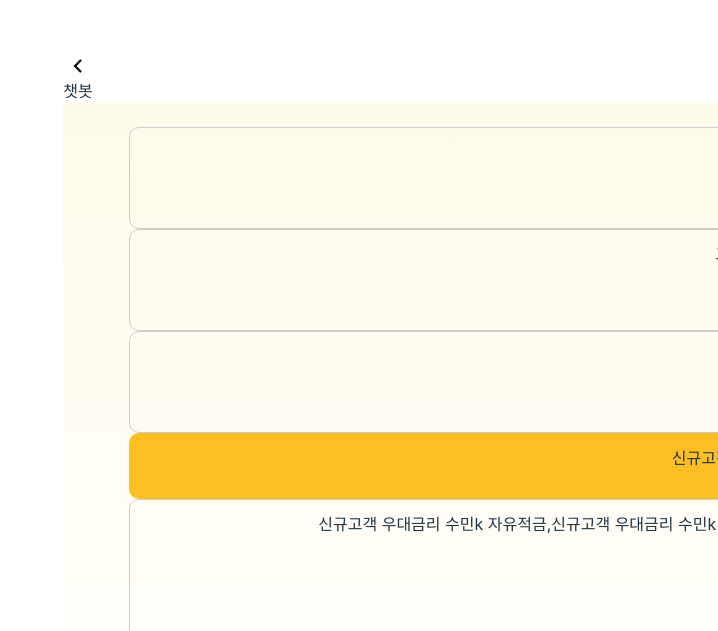
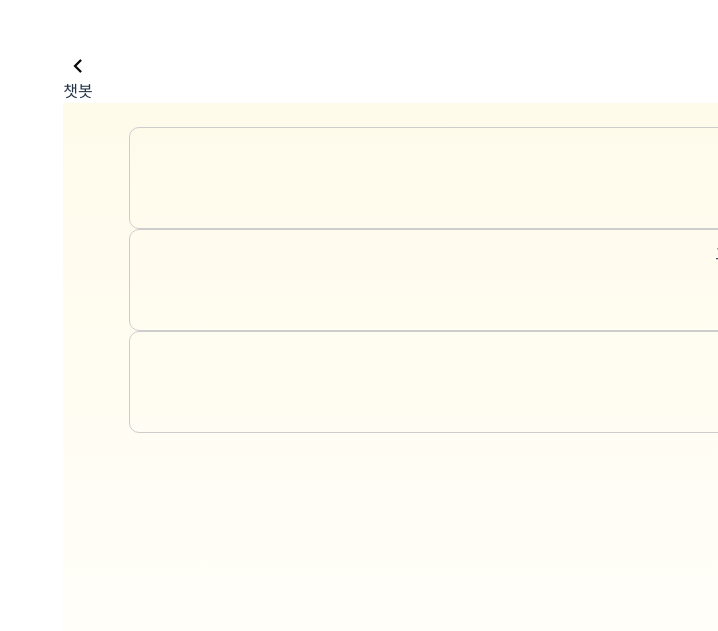
Before and after one commit to kyucchoi/KBcation-front, a Vue app: page /chatBot in a window 1280 px wide. Shown: the part 321-952 px from the top of the page, without its empty margins (562-1280 px from the left). Built offline with nearby package versions, Linux system fonts and the light colour scheme; the HTML template or start-up script is replaced by a standard one.

Commit message:
:pencil2: Fix: chatbot-page 기능생성 및 코드수정

```diff
--- a/src/components/ChattingBox.vue
+++ b/src/components/ChattingBox.vue
@@ -32,7 +32,6 @@ const props = defineProps({
 });
 
 const boxStyle = computed(() => ({
-  height: props.height ? `${props.height}px` : '76px',
   padding: `${props.paddingY}px ${props.paddingX}px`,
   marginBottom: `${props.marginBottom}px`
 }));
--- a/src/components/ChattingExplainBox.vue
+++ b/src/components/ChattingExplainBox.vue
@@ -32,7 +32,6 @@ const props = defineProps({
 });
 
 const boxStyle = computed(() => ({
-  height: props.height ? `${props.height}px` : '110px',
   padding: `${props.paddingTop}px ${props.paddingRight}px ${props.paddingBottom}px ${props.paddingLeft}px`,
   marginBottom: `${props.marginBottom}px`
 }));
--- a/src/components/ChattingQuestionBox.vue
+++ b/src/components/ChattingQuestionBox.vue
@@ -24,7 +24,6 @@ const props = defineProps({
 });
 
 const boxStyle = computed(() => ({
-  height: props.height ? `${props.height}px` : '40px',
   padding: `${props.paddingY}px ${props.paddingX}px`,
   marginBottom: `${props.marginBottom}px`
 }));
--- a/src/pages/ChatBotPage.vue
+++ b/src/pages/ChatBotPage.vue
@@ -13,33 +13,61 @@ interface ChatResult {
   subject: string;
   name: string;
   benefit: string;
-}
-
-interface ChatQuestionResult {
   question: string;
-}
-
-interface ChatExplainResult {
   explain: string;
 }
 
 const result = ref<ChatResult[]>([
-  { subject: '신규고객 우대금리', name: '자유적금', benefit: '3.5% 금리혜택' },
-  { subject: '고양이 고객 우대금리', name: '야옹적금', benefit: '반려묘 우대 0.5%' },
-  { subject: '블라고객 우대금리', name: '급여통장', benefit: '급여이체 시 4.0%' }
-]);
-// 현재 더미데이터 넣은거고 백엔드 데이터 완성되면 수정할 예정
-
-const questionresult = ref<ChatQuestionResult[]>([
-  { question: '신규고객 우대금리 수민k 자유적금' }
+  {
+    subject: '신규고객 우대금리',
+    name: '자유적금',
+    benefit: '3.5% 금리혜택',
+    question: '신규고객 우대금리 수민k 자유적금',
+    explain:
+      '신규고객 우대금리 수민k 자유적금,신규고객 우대금리 수민k 자유적금,신규고객 우대금리 수민k 자유적금,신규고객 우대금리 수민k 자유적금'
+  },
+  {
+    subject: '고양이 고객 우대금리',
+    name: '야옹적금',
+    benefit: '반려묘 우대 0.5%',
+    question: '신규고객 우대금리 수민k 자유적금',
+    explain:
+      '신규고객 우대금리 수민k 자유적금,신규고객 우대금리 수민k 자유적금,신규고객 우대금리 수민k 자유적금,신규고객 우대금리 수민k 자유적금2'
+  },
+  {
+    subject: '블라고객 우대금리',
+    name: '급여통장',
+    benefit: '급여이체 시 4.0%',
+    question: '신규고객 우대금리 수민k 자유적금3',
+    explain:
+      '신규고객 우대금리 수민k 자유적금,신규고객 우대금리 수민k 자유적금,신규고객 우대금리 수민k 자유적금,신규고객 우대금리 수민k 자유적금3'
+  }
 ]);
 
-const explainresult = ref<ChatExplainResult[]>([
-  {
-    explain:
-      '신규고객 우대금리 수민k 자유적금,신규고객 우대금리 수민k 자유적금,신규고객 우대금리 수민k 자유적금,신규고객 우대금리 수민k 자유적금'
-  }
-]);
+const questionResult = ref<string>('');
+const explainResult = ref<string>('');
+
+const isQuestionVisible = ref(false);
+const isExplainVisible = ref(false);
+
+// 보험 상품 클릭 시, 순차적으로 질문과 설명을 보이게 하는 함수
+const handleProductClick = (product: ChatResult) => {
+  // 질문과 설명 초기화
+  questionResult.value = product.question;
+  explainResult.value = product.explain;
+
+  // 순차적으로 표시될 수 있도록 타이머 설정
+  isQuestionVisible.value = false;
+  isExplainVisible.value = false;
+
+  setTimeout(() => {
+    isQuestionVisible.value = true; // 질문 표시
+  }, 500); // 질문은 0.5초 후에 보이게
+
+  setTimeout(() => {
+    isExplainVisible.value = true; // 설명 표시
+  }, 1500); // 설명은 1.5초 후에 보이게 (질문 뒤에 표시)
+};
 
 const fetchChatData = async () => {
   try {
@@ -79,22 +107,15 @@ const goBack = () => {
         :subject="item.subject"
         :name="item.name"
         :benefit="item.benefit"
+        @click="handleProductClick(item)"
       />
-      <div class="pl-[125px] flex-col gap-[10px]">
-        <ChattingQuestionBox
-          v-for="(item, index) in questionresult"
-          :key="index"
-          :question="item.question"
-        />
-      </div>
     </div>
-    <div class="mt-[20px] pr-[10px] flex gap-[10px]">
+    <div v-if="isQuestionVisible" class="pl-[125px] pr-[10px] mt-[20px] flex-col gap-[10px]">
+      <ChattingQuestionBox :question="questionResult" />
+    </div>
+    <div v-if="isExplainVisible" class="mt-[20px] pr-[10px] flex gap-[10px]">
       <div class="w-[48px] h-[40px] rounded-full bg-[#f59e0c] flex items-center"></div>
-      <ChattingExplainBox
-        v-for="(item, index) in explainresult"
-        :key="index"
-        :explain="item.explain"
-      />
+      <ChattingExplainBox :explain="explainResult" />
     </div>
   </Main>
 </template>
```
